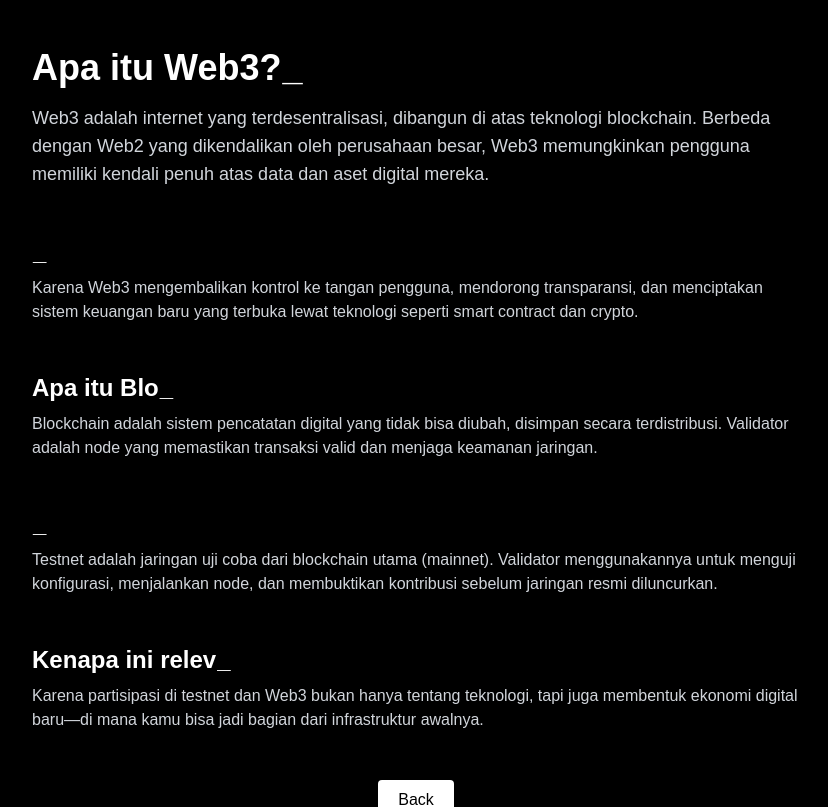
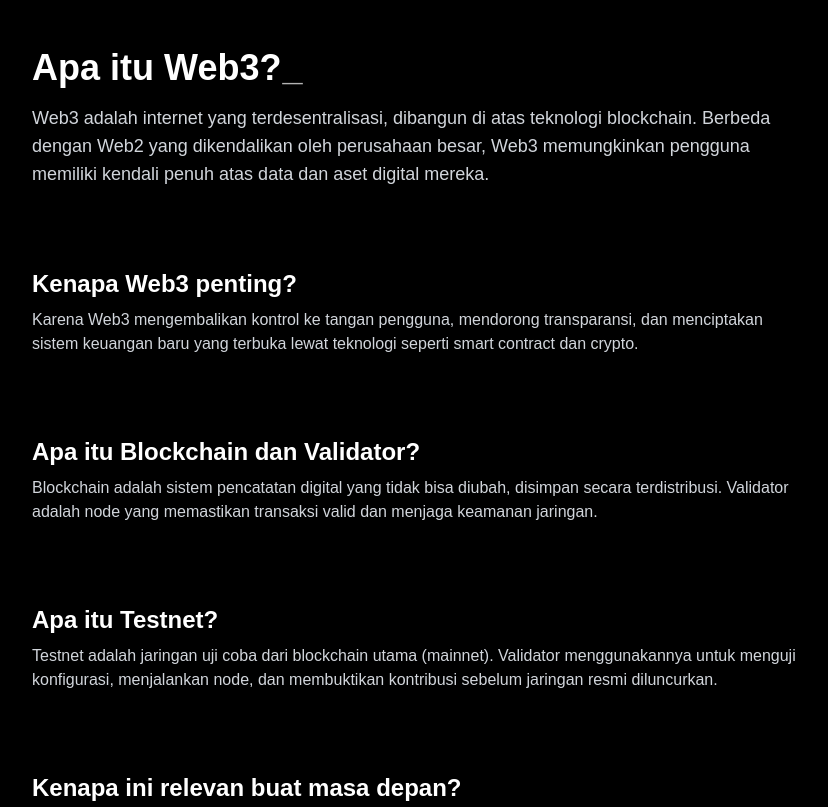
Before and after one commit to Heroness1/daycreed-inframe, a Next.js app: page /web3-intro in a window 1280 px wide. Shown: the top 807 px of the page, without its empty margins (224-1052 px from the left). Built offline with nearby package versions, Linux system fonts and the light colour scheme.

Commit message:
Update web3-intro.js

```diff
--- a/pages/web3-intro.js
+++ b/pages/web3-intro.js
@@ -1,22 +1,14 @@
 import Typewriter from 'typewriter-effect';
-
-function TypedTitle({ text }) {
-  return (
-    <Typewriter
-      options={{
-        strings: [text],
-        autoStart: true,
-        loop: false,
-        delay: 50,
-        cursor: '_',
-      }}
-    />
-  );
-}
+import { motion } from 'framer-motion';
 
 export default function Web3Intro() {
+  const fadeIn = (delay = 0) => ({
+    hidden: { opacity: 0, y: 20 },
+    visible: { opacity: 1, y: 0, transition: { delay, duration: 0.6 } },
+  });
+
   return (
-    <div className="min-h-screen bg-black text-white px-6 py-12 space-y-12">
+    <div className="min-h-screen bg-black text-white px-6 py-12 space-y-20">
       <section className="max-w-3xl mx-auto">
         <h1 className="text-4xl font-bold mb-4">
           <Typewriter
@@ -36,43 +28,36 @@ export default function Web3Intro() {
         </p>
       </section>
 
-      <section className="max-w-3xl mx-auto">
-        <h2 className="text-2xl font-bold mb-2">
-          <TypedTitle text="Kenapa Web3 penting?" />
-        </h2>
-        <p className="text-gray-300">
-          Karena Web3 mengembalikan kontrol ke tangan pengguna, mendorong transparansi, dan menciptakan sistem keuangan baru yang terbuka lewat teknologi seperti smart contract dan crypto.
-        </p>
-      </section>
+      {[
+        {
+          title: 'Kenapa Web3 penting?',
+          desc: 'Karena Web3 mengembalikan kontrol ke tangan pengguna, mendorong transparansi, dan menciptakan sistem keuangan baru yang terbuka lewat teknologi seperti smart contract dan crypto.',
+        },
+        {
+          title: 'Apa itu Blockchain dan Validator?',
+          desc: 'Blockchain adalah sistem pencatatan digital yang tidak bisa diubah, disimpan secara terdistribusi. Validator adalah node yang memastikan transaksi valid dan menjaga keamanan jaringan.',
+        },
+        {
+          title: 'Apa itu Testnet?',
+          desc: 'Testnet adalah jaringan uji coba dari blockchain utama (mainnet). Validator menggunakannya untuk menguji konfigurasi, menjalankan node, dan membuktikan kontribusi sebelum jaringan resmi diluncurkan.',
+        },
+        {
+          title: 'Kenapa ini relevan buat masa depan?',
+          desc: 'Karena partisipasi di testnet dan Web3 bukan hanya tentang teknologi, tapi juga membentuk ekonomi digital baru—di mana kamu bisa jadi bagian dari infrastruktur awalnya.',
+        },
+      ].map((item, i) => (
+        <motion.section
+          key={i}
+          className="max-w-3xl mx-auto"
+          variants={fadeIn(i * 0.3)}
+          initial="hidden"
+          animate="visible"
+        >
+          <h2 className="text-2xl font-bold mb-2">{item.title}</h2>
+          <p className="text-gray-300">{item.desc}</p>
+        </motion.section>
+      ))}
 
-      <section className="max-w-3xl mx-auto">
-        <h2 className="text-2xl font-bold mb-2">
-          <TypedTitle text="Apa itu Blockchain dan Validator?" />
-        </h2>
-        <p className="text-gray-300">
-          Blockchain adalah sistem pencatatan digital yang tidak bisa diubah, disimpan secara terdistribusi. Validator adalah node yang memastikan transaksi valid dan menjaga keamanan jaringan.
-        </p>
-      </section>
-
-      <section className="max-w-3xl mx-auto">
-        <h2 className="text-2xl font-bold mb-2">
-          <TypedTitle text="Apa itu Testnet?" />
-        </h2>
-        <p className="text-gray-300">
-          Testnet adalah jaringan uji coba dari blockchain utama (mainnet). Validator menggunakannya untuk menguji konfigurasi, menjalankan node, dan membuktikan kontribusi sebelum jaringan resmi diluncurkan.
-        </p>
-      </section>
-
-      <section className="max-w-3xl mx-auto">
-        <h2 className="text-2xl font-bold mb-2">
-          <TypedTitle text="Kenapa ini relevan buat masa depan?" />
-        </h2>
-        <p className="text-gray-300">
-          Karena partisipasi di testnet dan Web3 bukan hanya tentang teknologi, tapi juga membentuk ekonomi digital baru—di mana kamu bisa jadi bagian dari infrastruktur awalnya.
-        </p>
-      </section>
-
-      {/* Tombol Back */}
       <div className="flex justify-center mt-10">
         <a href="/testing">
           <button className="px-5 py-2 bg-white text-black rounded hover:bg-gray-200 transition">
```
